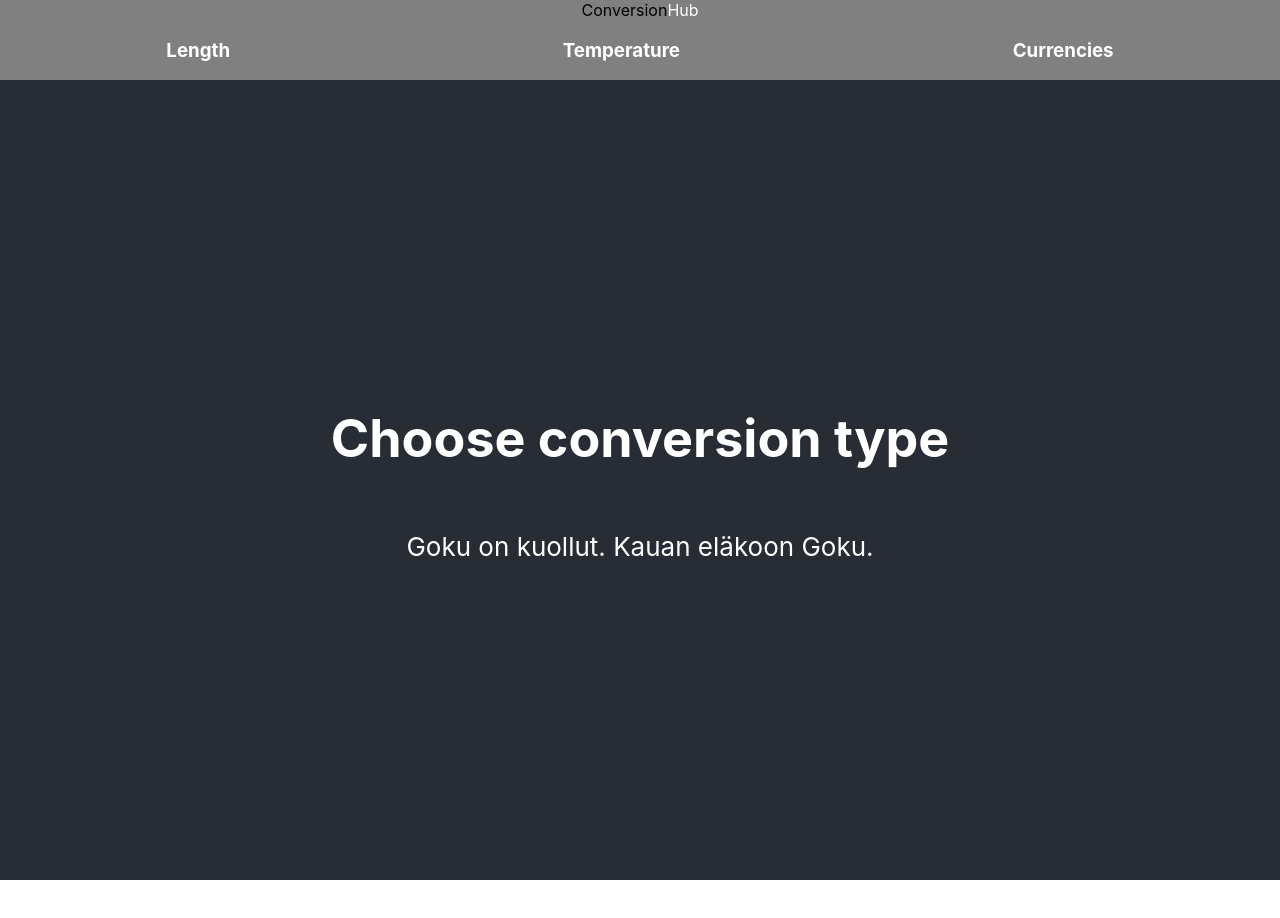
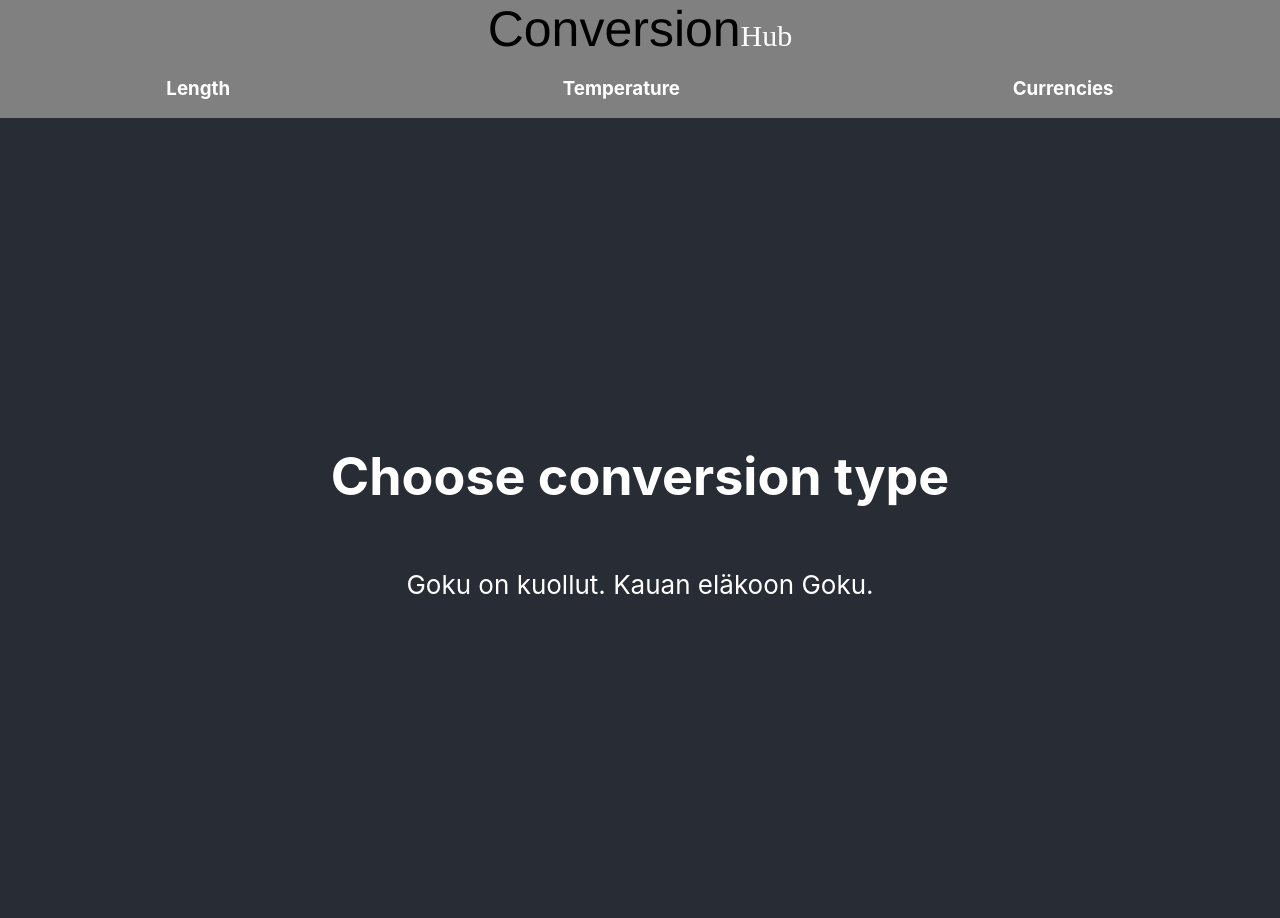
Before and after one commit to eetu-niittymaki/ConversionHub, a React (Create React App) app: page / in a window 1280 px wide. Before the commit the page ends 880 px from the top, so only its background shows below. Built offline with nearby package versions, Linux system fonts and the light colour scheme.

Commit message:
Add styling to header title

```diff
--- a/src/Components/Header.css
+++ b/src/Components/Header.css
@@ -4,7 +4,8 @@
     width: 100%;
     height: 100%;
     position: sticky;
-    top: 0
+    top: 0;
+    text-size-adjust: 50px;
 }
 
 .container {
@@ -30,3 +31,24 @@
     border: 1;
     border-radius: 5%;
 }
+
+
+.titleStart {
+    color: black;
+    font-size: 50px;
+    font-family: 'Franklin Gothic Medium', 'Arial Narrow', Arial, sans-serif;
+}
+
+.titleEnd {
+    color: white;
+    font-size: 30px;
+    font-family:'Times New Roman', Times, serif
+}
+
+.titleStart:hover {
+    color: white;
+}
+
+.titleEnd:hover {
+    color: black;
+}
--- a/src/Components/Header.js
+++ b/src/Components/Header.js
@@ -4,7 +4,9 @@ import "./Header.css"
 const Header = ({children, sendToParent}) => {
     return(
         <div className="main">
-            <span style={{color:"black"}}>Conversion</span><span style={{color:"white"}}>Hub</span>
+            <span onClick={() => sendToParent("")}>
+                <span className="titleStart">Conversion</span><span className="titleEnd">Hub</span>
+            </span>
             <div className="container">
                 {children.map(child => (
                     <h3 className="children" onClick={() => sendToParent(child.props.children)}>{child}</h3>
```
